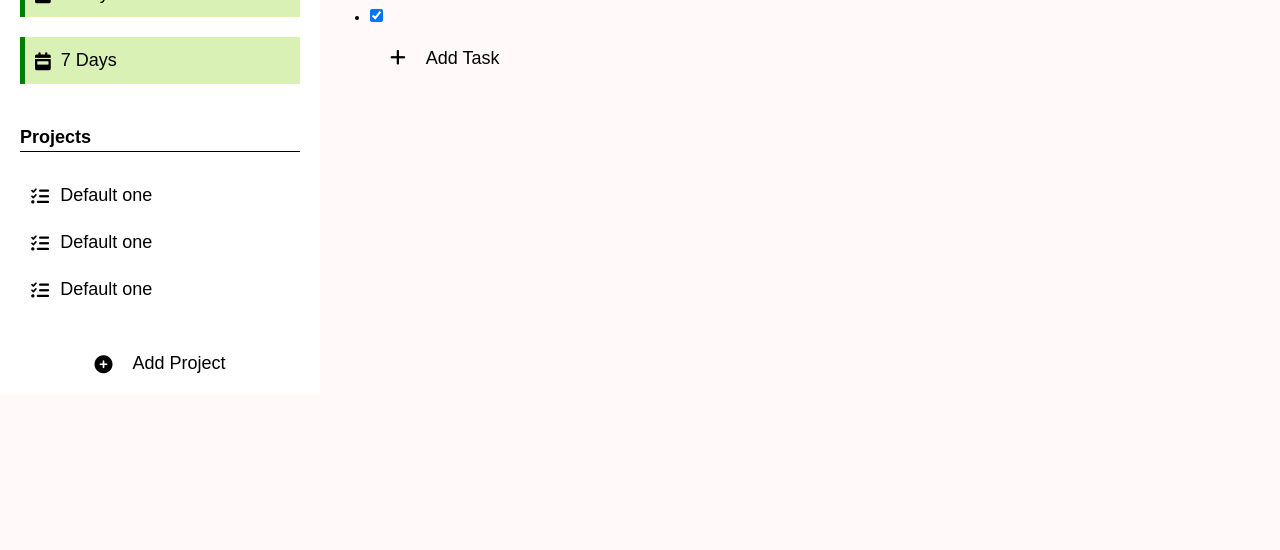
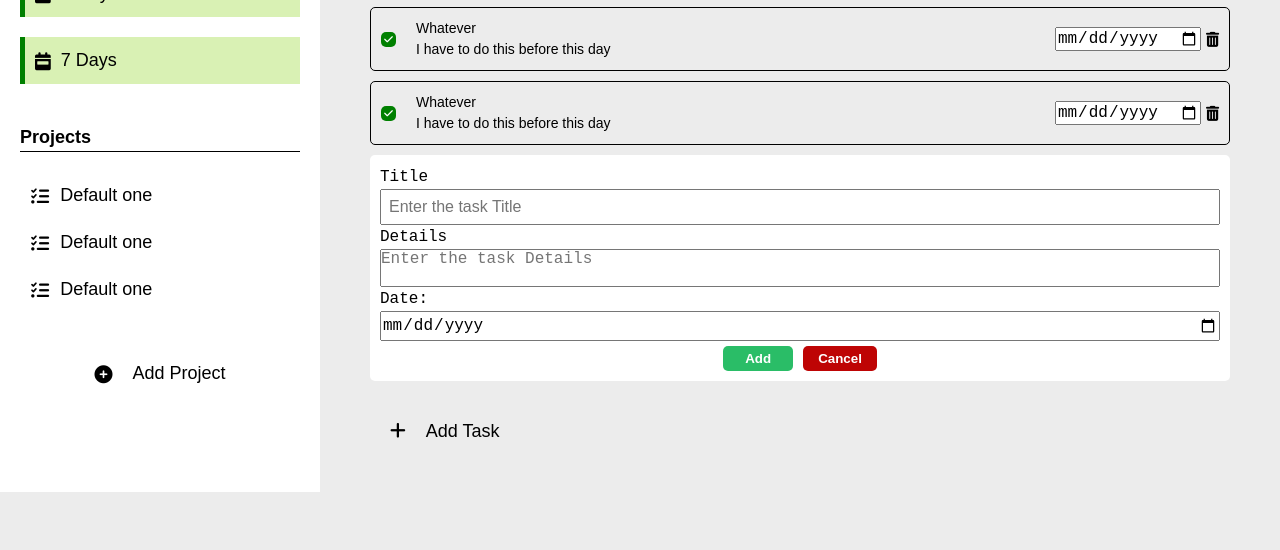
Before and after one commit to Novachaos82/to-do-list, a plain HTML site: page index.html in a window 1280 px wide. Shown: the part 250-800 px from the top of the page. Drawn offline with Linux system fonts and the light colour scheme.

Commit message:
add Forms

```diff
--- a/index.html
+++ b/index.html
@@ -36,21 +36,76 @@
             <div class="project" id="projectTile"><i class="fa-solid fa-list-check"></i>Default one</div >
 
             <div class="project" id="projectTile"><i class="fa-solid fa-list-check"></i>Default one</div >
+<!-- form hidden -->
+              <form id="projectForm" class="hide" action="">
+                <div class="projectIcon">
+                  <span><i class="fa-solid fa-list"></i></span>
+                </div>
+                <div class="inputField">
 
+                  <input id="projectInput" type="text" placeholder="Enter project Name">
+
+                  <div class="formButtons">
+                    <input type="submit" value="Add" class="projectSubmitBtn">
+                    <input type="button" value="Cancel" class="projectCancelBtn">
+                  </div>
+              </div>
+              </form>
               <button id="addProjectBtn" class="addProject"><i class="fa-solid fa-circle-plus"></i>Add Project</button>
           </div>
         </div>
       </div>
       <div class="rightPanel">
         <div class="title">Tasks</div>
-        <ul>
+        <ul class="tasks">
           <li>
             <div class="checkbox">
               <input type="checkbox" checked="checked">
             </div>
+            <div class="list-details">
+              <div class="task-title" id="taskTitle">Whatever</div>
+              <div class="task-details" id="taskDetails">I have to do this before this day</div>
+            </div>
+            <div class="list-buttons" id="listBtns">
+              <input type="date">
+              <button id="delete"><i class="fa-solid fa-trash-can"></i></button>
+
+            </div>
+
+
+          </li>
+          <li>
+            <div class="checkbox">
+              <input type="checkbox" checked="checked">
+            </div>
+            <div class="list-details">
+              <div class="task-title" id="taskTitle">Whatever</div>
+              <div class="task-details" id="taskDetails">I have to do this before this day</div>
+            </div>
+            <div class="list-buttons" id="listBtns">
+              <input type="date">
+              <button id="delete"><i class="fa-solid fa-trash-can"></i></button>
+
+            </div>
+
 
           </li>
         </ul>
+        <!-- form hidden -->
+        <form action="" id="taskForm" class="">
+          <div class="inputField">
+            <label for="taskTitle">Title</label>
+            <input type="text" name="title" id="taskTitle" placeholder="Enter the task Title">
+            <label for="taskDetails">Details</label>
+            <textarea name="" id="taskDetails"  placeholder="Enter the task Details"></textarea>
+            <label for="taskDate">Date:</label>
+            <input type="date">
+            <div class="formButtons">
+              <input type="submit" value="Add" class="projectSubmitBtn">
+              <input type="button" value="Cancel" class="projectCancelBtn">
+            </div>
+          </div>
+        </form>
         <button id="addTask"><i class="fa-solid fa-plus"></i>Add Task</button>
       </div>
     </div>
--- a/style.css
+++ b/style.css
@@ -9,7 +9,7 @@ body {
   font-size: 0.875rem;
   line-height: 1.5;
   font-family: Arial, Helvetica, sans-serif;
-  background: #fff9f9;
+  background: #ececec;
 }
 
 /*navbar*/
@@ -47,6 +47,7 @@ body {
   flex-direction: column;
   font-size: 18px;
   gap: 40px;
+  height: 100%;
 }
 
 .defaultsHeading {
@@ -93,8 +94,58 @@ body {
   gap: 20px;
   justify-content: center;
   font-size: 1.125rem;
+  padding: 10px;
 }
 
+.addProject:hover {
+  background: #ccc;
+}
+
+/*left panelad projects form*/
+#projectForm.hide {
+  display: none;
+}
+#projectForm {
+  padding: 10px;
+  display: flex;
+  gap: 10px;
+}
+
+.inputField {
+  display: flex;
+  flex-direction: column;
+  /*align-items: center;
+  justify-content: center;*/
+  flex: 1;
+}
+
+.inputField input[type="text"] {
+  padding: 7px;
+}
+
+.formButtons {
+  margin-top: 5px;
+  display: flex;
+  align-items: center;
+  justify-content: center;
+  gap: 10px;
+}
+
+.projectSubmitBtn,
+.projectCancelBtn {
+  cursor: pointer;
+  padding: 5px 15px;
+  min-width: 70px;
+  color: white;
+  border-radius: 5px;
+  background: #2abd67;
+  border: transparent;
+  font-weight: 900;
+}
+
+.projectCancelBtn {
+  background: #be0404;
+}
 /*right panel*/
 .rightPanel {
   display: flex;
@@ -129,3 +180,103 @@ body {
 #addTask:hover {
   background: #fff;
 }
+
+ul {
+  list-style-type: none;
+}
+
+.list-details {
+  flex: 1;
+}
+
+.tasks li {
+  display: flex;
+  align-items: center;
+  gap: 20px;
+  border: 0.4px solid#000;
+  padding: 10px;
+  border-radius: 5px;
+  margin-bottom: 10px;
+  font-size: 0.875rem;
+}
+
+.tasks li:hover {
+  background: #fff;
+}
+
+.tasks li input[type="checkbox"] {
+  appearance: none;
+  -webkit-appearance: none;
+  height: 15px;
+  width: 15px;
+  background-color: #d5d5d5;
+  border-radius: 5px;
+  cursor: pointer;
+  display: flex;
+  align-items: center;
+  justify-content: center;
+}
+
+.tasks li input[type="checkbox"]::after {
+  font-family: "Font Awesome 5 Free";
+  font-weight: 900;
+  content: "\f00c";
+  font-size: 10px;
+  display: flex;
+
+  color: white;
+  display: none;
+}
+
+.tasks li input[type="checkbox"]:checked {
+  background: green;
+}
+
+.tasks li input[type="checkbox"]:checked::after {
+  display: block;
+}
+
+.list-buttons {
+  display: flex;
+}
+
+#delete {
+  cursor: pointer;
+  background: none;
+  border: none;
+  font-size: 15px;
+  margin-left: 5px;
+}
+
+/*right Panel Form(task form)*/
+#taskForm.hide {
+  display: none;
+}
+#taskForm {
+  background: #fff;
+  padding: 10px;
+  display: flex;
+  flex-direction: column;
+  gap: 10px;
+  margin-bottom: 20px;
+  border-radius: 5px;
+  font-size: 18px;
+  font-family: monospace;
+}
+
+.inputField {
+  font-size: 1rem;
+  font-family: monospace;
+}
+#taskForm textarea,
+input[type="date"],
+input[type="text"] {
+  width: 100%;
+  resize: none;
+  font-size: 1rem;
+  /*padding: 10px;*/
+}
+#taskForm input[type="date"] {
+  height: 30px;
+  font-size: 1rem;
+}
```
